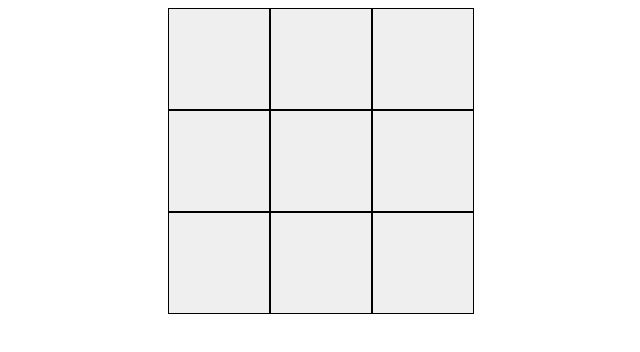
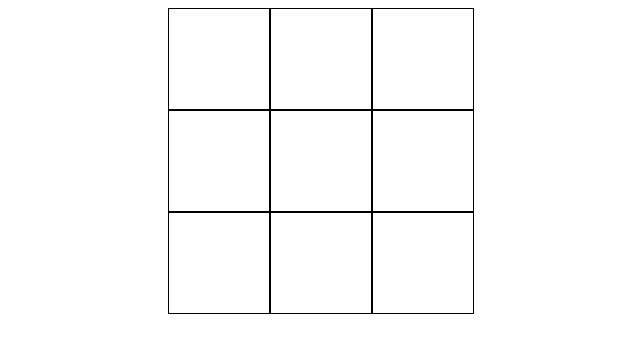
Before and after one commit to LeTXT/ticTacToe, a React (Create React App) app: page / in a window 1280 px wide. Shown: the top 352 px of the page, without its empty margins (319-959 px from the left). Built offline with nearby package versions, Linux system fonts and the light colour scheme.

Commit message:
5 files modified

```diff
--- a/src/App.js
+++ b/src/App.js
@@ -2,13 +2,16 @@ import React from "react";
 import "./style.css";
 
 import Square from './components/Square'
+import {arrP} from './components/Arr'
 
 
 export default function App() {
+
+  console.log(arrP)
   return (
     <div>
       <div className='flexSquare'>
-      <Square />
+      <Square submit={() => arrP[0].push(h)}/>
       <Square />
       <Square />
       </div>
--- a/src/components/Arr.js
+++ b/src/components/Arr.js
@@ -1,3 +1,4 @@
 export const arr = ['x', 'o', 'x', 'o', 'x', 'o', 'x', 'o', 'x']
+export const arrP = []
 
-export default {arr, }
+export default {arr, arrP}
--- a/src/components/Button.css
+++ b/src/components/Button.css
@@ -5,13 +5,15 @@
 button {
   border-style: hidden;
 
+  background-color: white;
+
   cursor: pointer;
   height: 100px;
   width: 100px;
 }
 
 button:hover {
-  transition: 1.5s;
+  transition: 1.2s;
   background-color: #5aa9e6;
 }
 
--- a/src/components/Button.jsx
+++ b/src/components/Button.jsx
@@ -1,16 +1,16 @@
 import React, {useState} from 'react'
 
 import './Button.css'
-import {arr} from './Arr'
+import {arr, arrP} from './Arr'
 
-export default function Button() {
+export default function Button(props) {
 const [state, setState] = useState([])
 const [stateB, setStateB] = useState(false)
 
 const clearArr = () => {
-setState([...state, arr[0]])
+setState([arr[0]])
 arr.shift()
-return state[0]
+return state
 }
 
 const disabled = () => setStateB(!stateB)
@@ -22,7 +22,7 @@ const hadleClick = () => {
 
   return (
     <div className='bodyButton'>
-      <button onClick={() => hadleClick()} disabled={stateB}><h3>{state}</h3></button>
+      <button onClick={() => hadleClick()} disabled={stateB} submit={props.submit}><h3>{state}</h3></button>
     </div>
   )
 }
--- a/src/style.css
+++ b/src/style.css
@@ -9,6 +9,7 @@ h1, p {
 }
 h3 {
   font-size: 32px;
+  color: black;
 }
 
 
```
